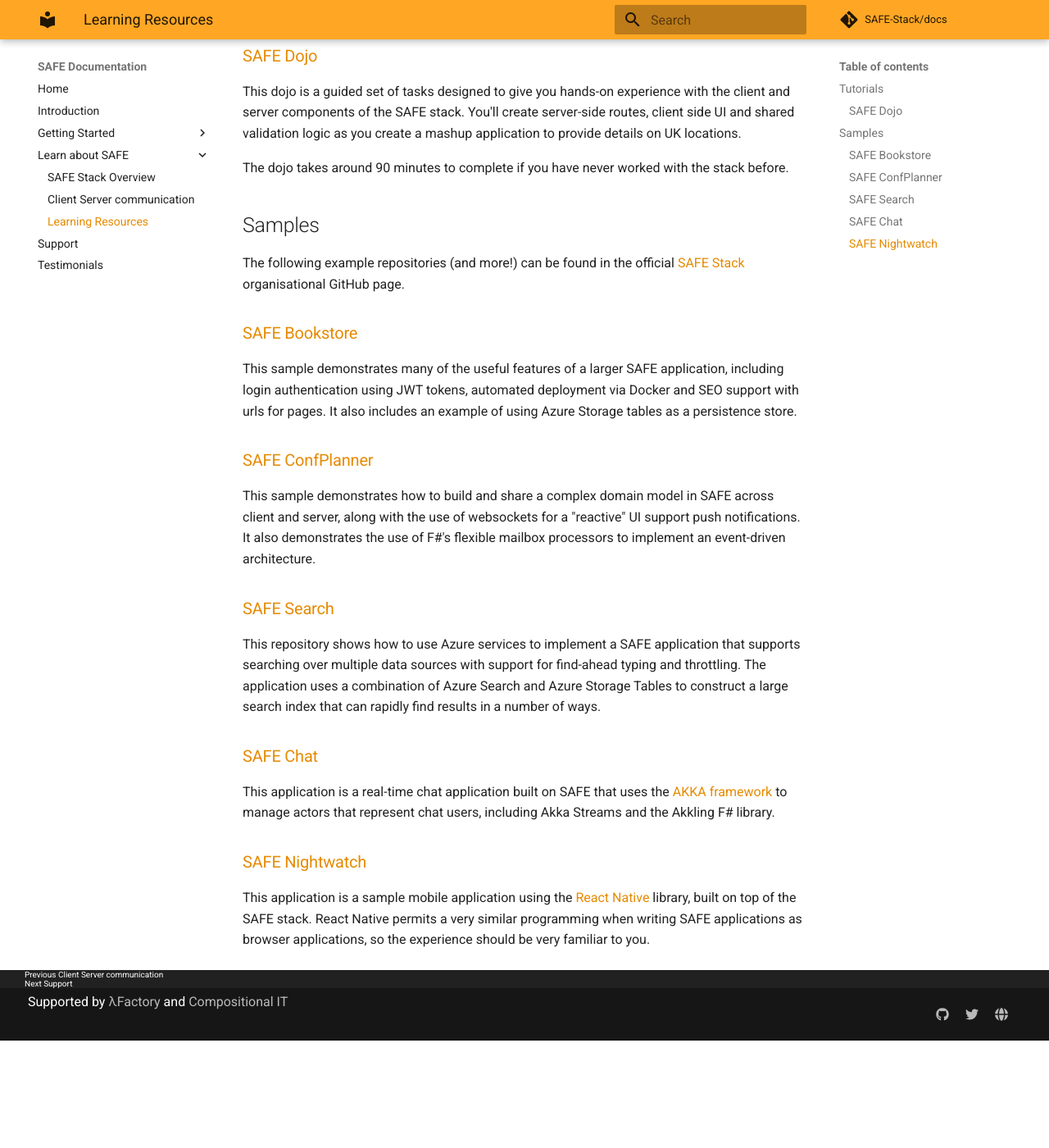
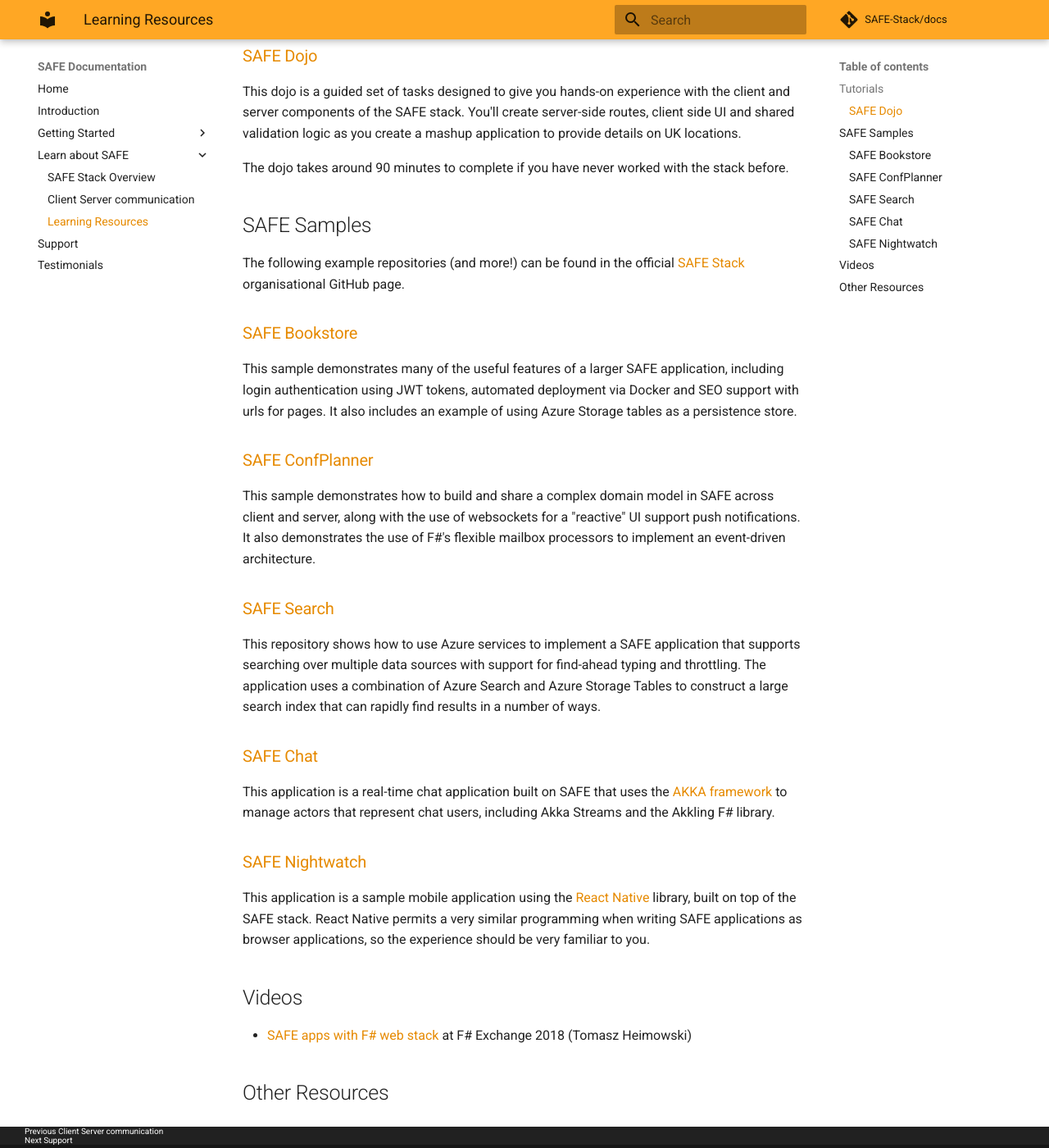
Before and after one commit to SAFE-Stack/docs, an MkDocs documentation site: the page built from docs/learning.md, in a window 1280 px wide and 1400 px high, scrolled down 269 px. Shown: the whole window at 82% size. Built offline with MkDocs 1.6.1 and Material for MkDocs 9.7.7, drawn with Linux system fonts in a browser that asks for light colours; comment, search, counter and statistics services are not loaded; old or Windows-style settings are respelled for this version of MkDocs; before the commit the page ends 1538 px from its top, so only the background shows below that.

Commit message:
Work on learning.

```diff
--- a/docs/learning.md
+++ b/docs/learning.md
@@ -7,7 +7,7 @@
 
 The dojo takes around 90 minutes to complete if you have never worked with the stack before.
 
-## Samples
+## SAFE Samples
 The following example repositories (and more!) can be found in the official [SAFE Stack](https://github.com/SAFE-Stack) organisational GitHub page.
 
 ### [SAFE Bookstore](https://github.com/SAFE-Stack/SAFE-BookStore)
@@ -24,3 +24,9 @@
 
 ### [SAFE Nightwatch](https://github.com/SAFE-Stack/SAFE-Nightwatch)
 This application is a sample mobile application using the [React Native](https://facebook.github.io/react-native/) library, built on top of the SAFE stack. React Native permits a very similar programming when writing SAFE applications as browser applications, so the experience should be very familiar to you.
+
+## Videos
+
+* [SAFE apps with F# web stack](https://skillsmatter.com/skillscasts/11308-safe-apps-with-f-web-stack) at F# Exchange 2018 (Tomasz Heimowski)
+
+## Other Resources
```
Also changed, not shown: docs/index.md (+2 -0 lines), docs/safe-template.md (+2 -2 lines), docs/img/safe-logo.png (added).
